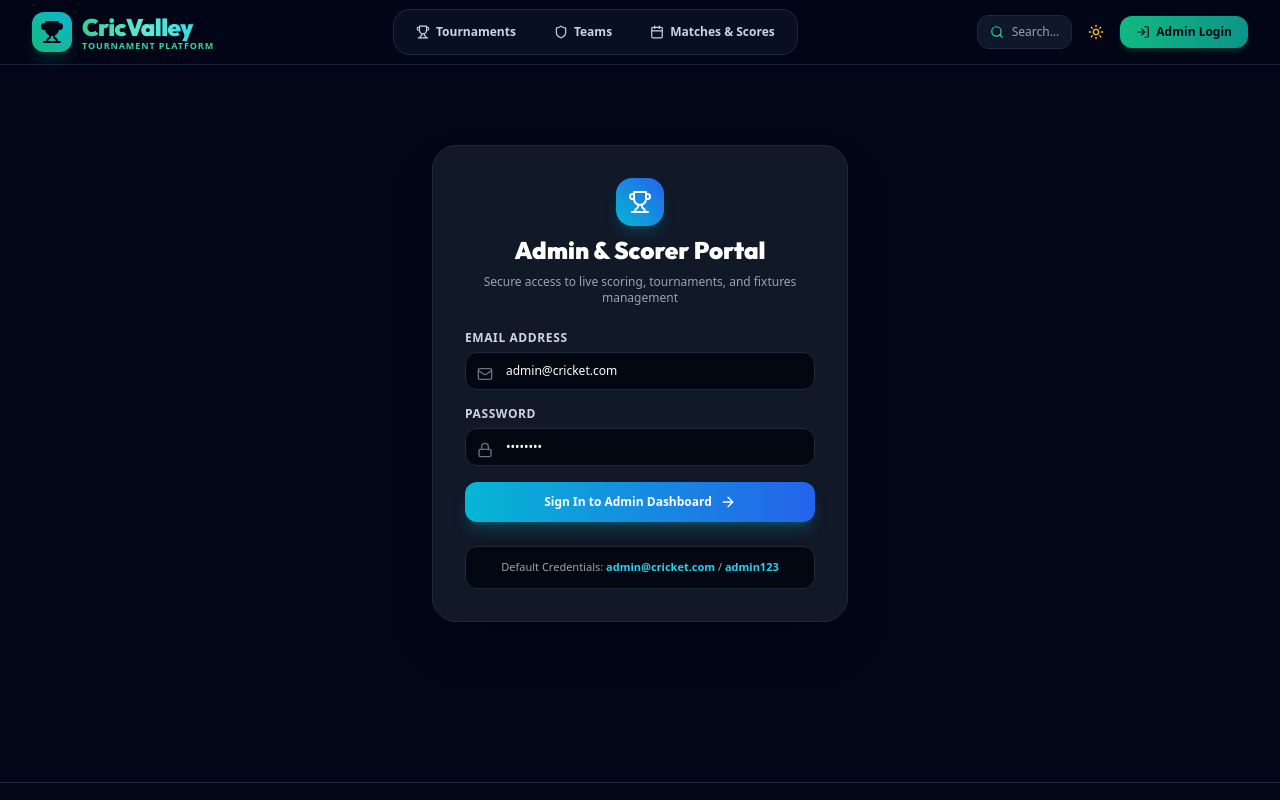
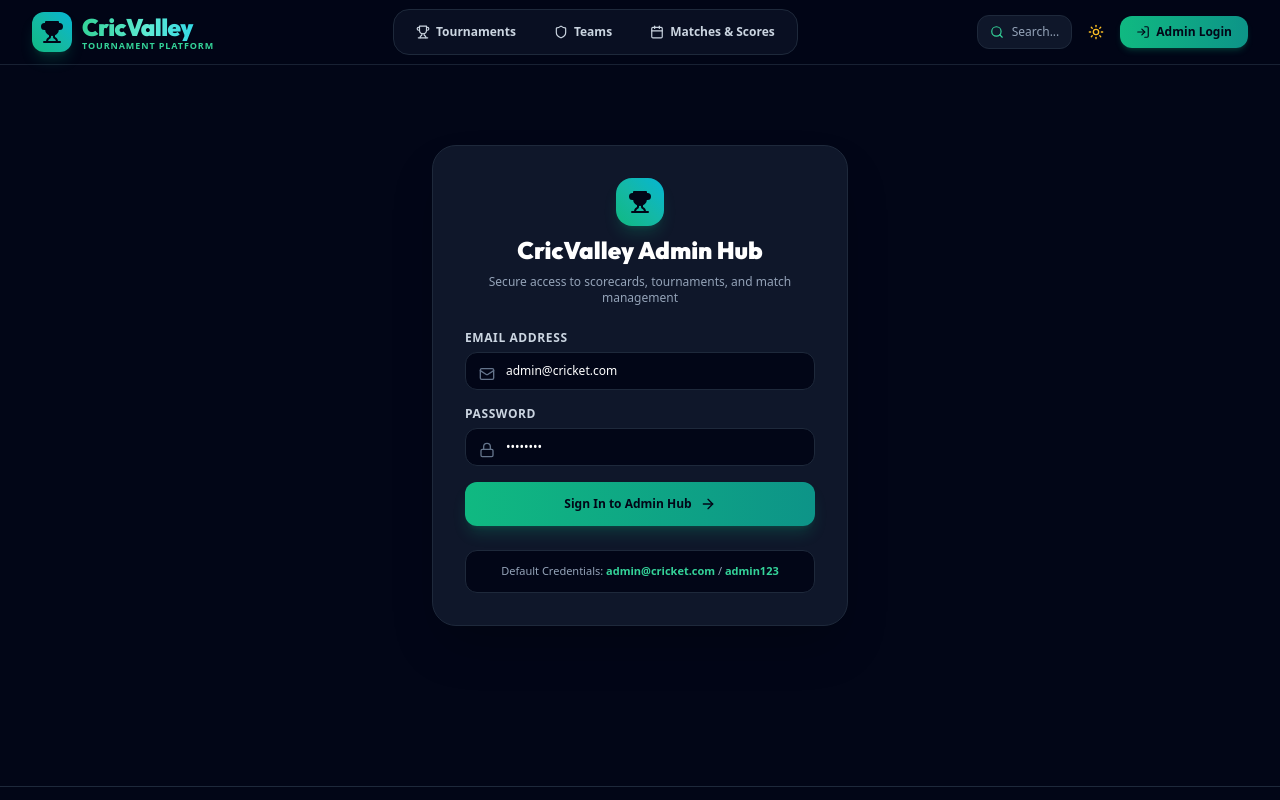
Before and after one commit to riyaz-ahmad/CricValley, a React (Vite) app in the folder frontend/: page /login in a window 1280 px wide. Shown: the top 800 px of the page. Built offline with nearby package versions, Linux system fonts and the light colour scheme; no server answers.

Commit message:
Update-LoginPage-and-deploy-fresh-bundle

```diff
--- a/frontend/src/pages/LoginPage.tsx
+++ b/frontend/src/pages/LoginPage.tsx
@@ -27,13 +27,13 @@ export const LoginPage: React.FC = () => {
 
   return (
     <div className="max-w-md mx-auto py-12 px-4">
-      <div className="bg-gray-900 border border-gray-800 rounded-3xl p-8 shadow-2xl space-y-6">
+      <div className="bg-slate-900 border border-slate-800 rounded-3xl p-8 shadow-2xl space-y-6">
         <div className="text-center space-y-2">
-          <div className="w-12 h-12 rounded-2xl bg-gradient-to-tr from-cyan-500 to-blue-600 mx-auto flex items-center justify-center shadow-lg shadow-cyan-500/20">
-            <Trophy className="w-6 h-6 text-white" />
+          <div className="w-12 h-12 rounded-2xl bg-gradient-to-tr from-emerald-500 via-teal-500 to-cyan-500 mx-auto flex items-center justify-center shadow-lg shadow-emerald-500/20">
+            <Trophy className="w-6 h-6 text-slate-950 fill-current" />
           </div>
-          <h2 className="text-2xl font-heading font-black text-white">Admin & Scorer Portal</h2>
-          <p className="text-xs text-gray-400">Secure access to live scoring, tournaments, and fixtures management</p>
+          <h2 className="text-2xl font-heading font-black text-white">CricValley Admin Hub</h2>
+          <p className="text-xs text-slate-400">Secure access to scorecards, tournaments, and match management</p>
         </div>
 
         {error && (
@@ -44,29 +44,29 @@ export const LoginPage: React.FC = () => {
 
         <form onSubmit={handleSubmit} className="space-y-4">
           <div>
-            <label className="block text-xs font-bold text-gray-300 uppercase tracking-wider mb-1.5">Email Address</label>
+            <label className="block text-xs font-bold text-slate-300 uppercase tracking-wider mb-1.5">Email Address</label>
             <div className="relative">
-              <Mail className="w-4 h-4 text-gray-500 absolute left-3 top-3.5" />
+              <Mail className="w-4 h-4 text-slate-500 absolute left-3.5 top-3.5" />
               <input
                 type="email"
                 required
                 value={email}
                 onChange={(e) => setEmail(e.target.value)}
-                className="w-full pl-10 pr-4 py-2.5 bg-gray-950 border border-gray-800 rounded-xl text-xs text-white focus:outline-none focus:border-cyan-500"
+                className="w-full pl-10 pr-4 py-2.5 bg-slate-950 border border-slate-800 rounded-xl text-xs text-white focus:outline-none focus:border-emerald-500 font-medium"
               />
             </div>
           </div>
 
           <div>
-            <label className="block text-xs font-bold text-gray-300 uppercase tracking-wider mb-1.5">Password</label>
+            <label className="block text-xs font-bold text-slate-300 uppercase tracking-wider mb-1.5">Password</label>
             <div className="relative">
-              <Lock className="w-4 h-4 text-gray-500 absolute left-3 top-3.5" />
+              <Lock className="w-4 h-4 text-slate-500 absolute left-3.5 top-3.5" />
               <input
                 type="password"
                 required
                 value={password}
                 onChange={(e) => setPassword(e.target.value)}
-                className="w-full pl-10 pr-4 py-2.5 bg-gray-950 border border-gray-800 rounded-xl text-xs text-white focus:outline-none focus:border-cyan-500"
+                className="w-full pl-10 pr-4 py-2.5 bg-slate-950 border border-slate-800 rounded-xl text-xs text-white focus:outline-none focus:border-emerald-500 font-medium"
               />
             </div>
           </div>
@@ -74,14 +74,14 @@ export const LoginPage: React.FC = () => {
           <button
             type="submit"
             disabled={loading}
-            className="w-full py-3 bg-gradient-to-r from-cyan-500 to-blue-600 hover:from-cyan-400 hover:to-blue-500 text-white font-bold rounded-xl text-xs shadow-lg shadow-cyan-500/25 flex items-center justify-center gap-2 transition-all"
+            className="w-full py-3.5 bg-gradient-to-r from-emerald-500 to-teal-600 hover:from-emerald-400 hover:to-teal-500 text-slate-950 font-black rounded-xl text-xs shadow-lg shadow-emerald-500/20 flex items-center justify-center gap-2 transition-all transform hover:-translate-y-0.5"
           >
-            {loading ? 'Authenticating...' : 'Sign In to Admin Dashboard'} <ArrowRight className="w-4 h-4" />
+            {loading ? 'Authenticating...' : 'Sign In to Admin Hub'} <ArrowRight className="w-4 h-4" />
           </button>
         </form>
 
-        <div className="p-3 bg-gray-950 rounded-xl border border-gray-800 text-[11px] text-gray-400 text-center">
-          Default Credentials: <strong className="text-cyan-400">admin@cricket.com</strong> / <strong className="text-cyan-400">admin123</strong>
+        <div className="p-3 bg-slate-950 rounded-xl border border-slate-800 text-[11px] text-slate-400 text-center">
+          Default Credentials: <strong className="text-emerald-400">admin@cricket.com</strong> / <strong className="text-emerald-400">admin123</strong>
         </div>
       </div>
     </div>
```
